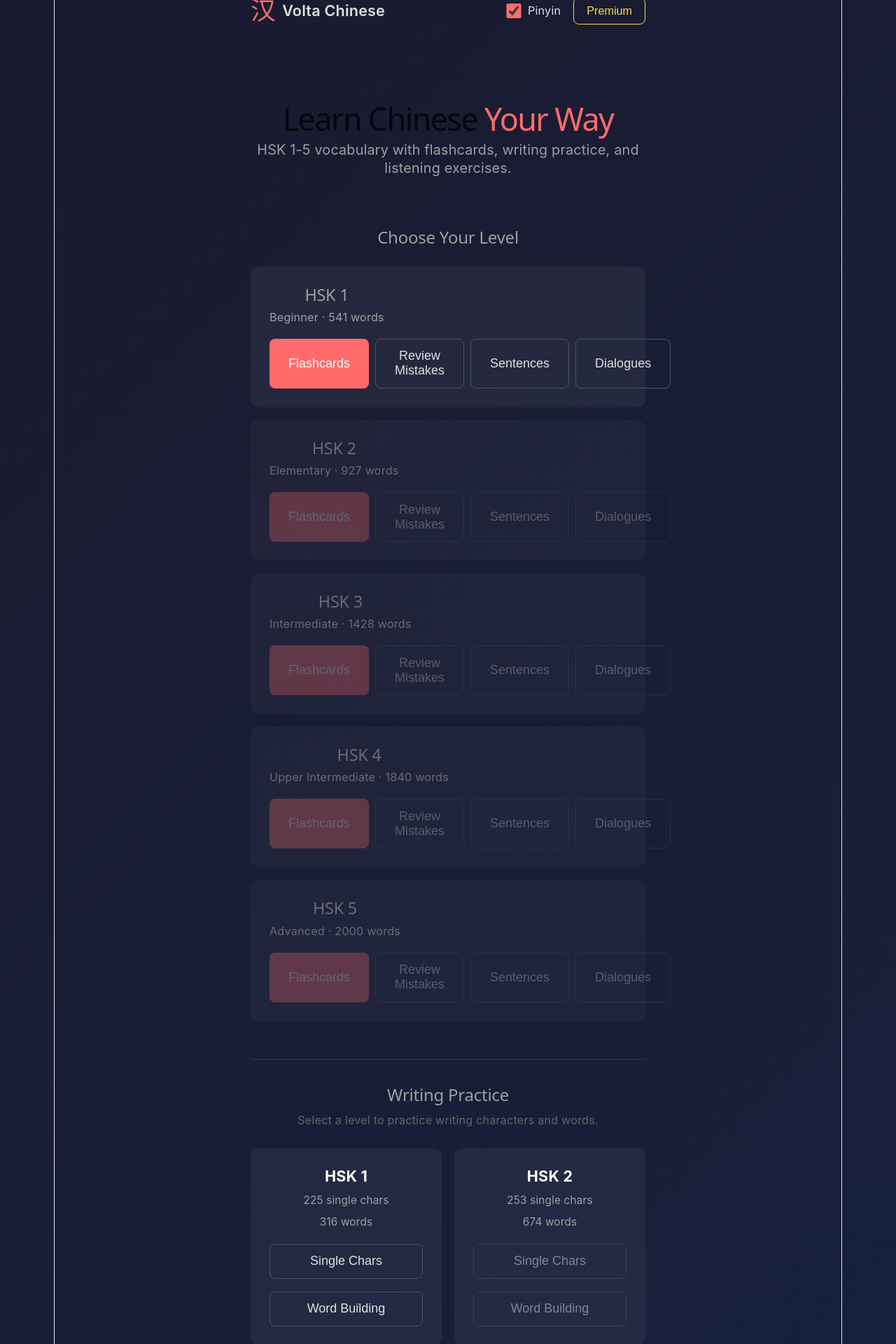
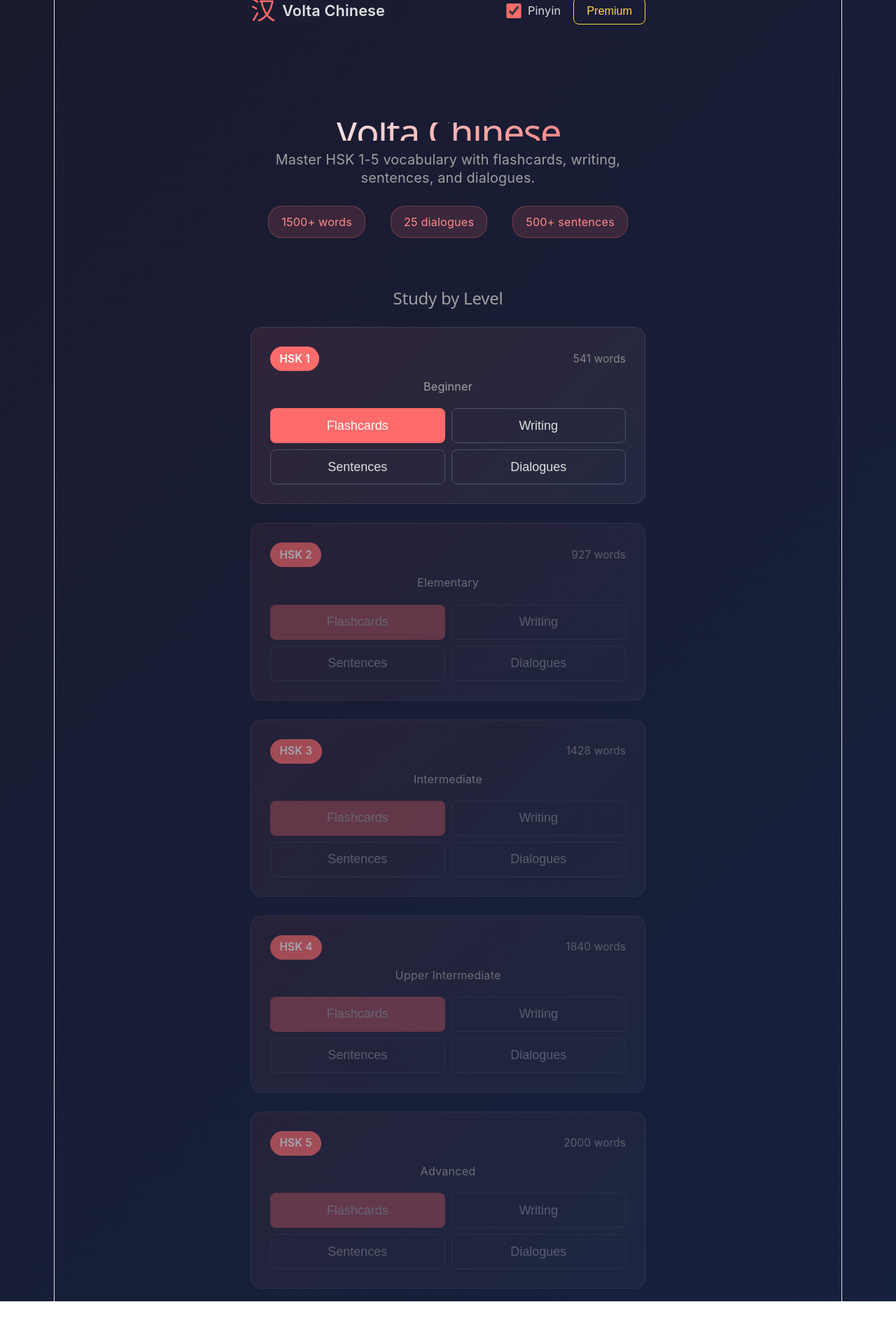
Before and after one commit to volta-agent/volta-chinese, a Svelte app: page / in a window 1280 px wide. Shown: the part 40-1960 px from the top of the page at 70% size. After the commit the page ends 1899 px from the top, so only its background shows below. Built offline with nearby package versions, Linux system fonts and the light colour scheme.

Commit message:
Reorganize homepage: unified level cards with all practice modes

```diff
--- a/src/App.svelte
+++ b/src/App.svelte
@@ -560,21 +560,28 @@
 
  {#if currentView === 'home'}
  <section class="hero">
- <h1>Learn Chinese <em>Your Way</em></h1>
+ <h1>Volta Chinese</h1>
  <p class="subtitle">
- HSK 1-5 vocabulary with flashcards, writing practice, and listening exercises.
+ Master HSK 1-5 vocabulary with flashcards, writing, sentences, and dialogues.
  </p>
+ <div class="hero-stats">
+ <span>1500+ words</span>
+ <span>25 dialogues</span>
+ <span>500+ sentences</span>
+ </div>
  </section>
 
- <section class="levels">
- <h2>Choose Your Level</h2>
+ <section class="practice-section">
+ <h2>Study by Level</h2>
+ <div class="level-grid">
  {#each LEVELS as lvl}
  <div class="level-card" class:locked={lvl.level > 1 && !isPremium}>
- <div class="level-info">
- <h2>{lvl.name}</h2>
- <p class="level-desc">{lvl.desc} · {lvl.count} words</p>
- </div>
- <div class="level-actions">
+ <div class="level-header">
+ <span class="level-badge">HSK {lvl.level}</span>
+ <span class="level-words">{lvl.count} words</span>
+ </div>
+ <p class="level-desc">{lvl.desc}</p>
+ <div class="practice-buttons">
  <button
  type="button"
  class="btn-primary"
@@ -586,10 +593,10 @@
  <button
  type="button"
  class="btn-secondary"
- onclick={() => startMistakeReview(lvl.level)}
+ onclick={() => startCharacterWriting(lvl.level)}
  disabled={lvl.level > 1 && !isPremium}
  >
- Review Mistakes
+ Writing
  </button>
  <button
  type="button"
@@ -608,37 +615,16 @@
  Dialogues
  </button>
  </div>
- </div>
- {/each}
- </section>
-
- <section class="writing-modes">
- <h2>Writing Practice</h2>
- <p class="section-desc">Select a level to practice writing characters and words.</p>
- <div class="writing-level-grid">
- {#each LEVELS as lvl}
- <div class="writing-level-card">
- <h3>{lvl.name}</h3>
- <p class="level-count">{getSingleCharWords(lvl.level).length} single chars</p>
- <p class="level-count">{getMultiCharWords(lvl.level).length} words</p>
- <div class="writing-actions">
+ {#if progress[lvl.level]?.reviewCount > 0}
  <button
  type="button"
- class="btn-secondary"
- onclick={() => startCharacterWriting(lvl.level)}
+ class="btn-review"
+ onclick={() => startMistakeReview(lvl.level)}
  disabled={lvl.level > 1 && !isPremium}
  >
- Single Chars
- </button>
- <button
- type="button"
- class="btn-secondary"
- onclick={() => startWordWriting(lvl.level)}
- disabled={lvl.level > 1 && !isPremium}
- >
- Word Building
- </button>
- </div>
+ Review {progress[lvl.level].reviewCount} mistakes
+ </button>
+ {/if}
  </div>
  {/each}
  </div>
@@ -1092,27 +1078,43 @@
  color: #1a1a2e;
  }
 
- .hero {
+.hero {
  text-align: center;
- padding: 2rem 0;
+ padding: 3rem 1rem 2rem;
  }
 
  .hero h1 {
- font-size: 2.5rem;
- margin-bottom: 1rem;
- }
-
- .hero h1 em {
- color: #ff6b6b;
- font-style: normal;
+ font-size: 3rem;
+ margin-bottom: 0.75rem;
+ background: linear-gradient(135deg, #fff, #ff6b6b);
+ -webkit-background-clip: text;
+ -webkit-text-fill-color: transparent;
+ background-clip: text;
  }
 
  .subtitle {
  color: #a0a0a0;
  font-size: 1.1rem;
- }
-
- .levels {
+ margin-bottom: 1.5rem;
+ }
+
+ .hero-stats {
+ display: flex;
+ justify-content: center;
+ gap: 2rem;
+ flex-wrap: wrap;
+ }
+
+ .hero-stats span {
+ background: rgba(255, 107, 107, 0.15);
+ border: 1px solid rgba(255, 107, 107, 0.3);
+ padding: 0.5rem 1rem;
+ border-radius: 20px;
+ font-size: 0.9rem;
+ color: #ff8a8a;
+ }
+
+.levels {
  margin-top: 2rem;
  }
 
@@ -1122,20 +1124,90 @@
  color: #a0a0a0;
  }
 
+ /* Practice Section */
+ .practice-section {
+ margin-top: 2rem;
+ }
+
+ .practice-section h2 {
+ text-align: center;
+ margin-bottom: 1.5rem;
+ color: #a0a0a0;
+ }
+
+ .level-grid {
+ display: grid;
+ grid-template-columns: repeat(auto-fit, minmax(280px, 1fr));
+ gap: 1.5rem;
+ max-width: 1200px;
+ margin: 0 auto;
+ }
+
  .level-card {
- background: rgba(255, 255, 255, 0.05);
- border-radius: 12px;
+ background: linear-gradient(135deg, rgba(255, 107, 107, 0.1), rgba(255, 255, 255, 0.05));
+ border: 1px solid rgba(255, 255, 255, 0.1);
+ border-radius: 16px;
  padding: 1.5rem;
- margin-bottom: 1rem;
+ transition: transform 0.2s, box-shadow 0.2s;
+ }
+
+ .level-card:hover {
+ transform: translateY(-2px);
+ box-shadow: 0 8px 24px rgba(255, 107, 107, 0.15);
+ }
+
+ .level-card.locked {
+ opacity: 0.6;
+ }
+
+ .level-header {
  display: flex;
  justify-content: space-between;
  align-items: center;
- gap: 1rem;
- flex-wrap: wrap;
- }
-
- .level-card.locked {
- opacity: 0.6;
+ margin-bottom: 0.5rem;
+ }
+
+ .level-badge {
+ background: #ff6b6b;
+ color: white;
+ padding: 0.25rem 0.75rem;
+ border-radius: 20px;
+ font-size: 0.85rem;
+ font-weight: 600;
+ }
+
+ .level-words {
+ color: #888;
+ font-size: 0.85rem;
+ }
+
+ .level-desc {
+ color: #a0a0a0;
+ font-size: 0.9rem;
+ margin-bottom: 1rem;
+ }
+
+ .practice-buttons {
+ display: grid;
+ grid-template-columns: 1fr 1fr;
+ gap: 0.5rem;
+ }
+
+ .btn-review {
+ width: 100%;
+ background: transparent;
+ border: 1px dashed #ff6b6b;
+ color: #ff6b6b;
+ padding: 0.5rem;
+ border-radius: 6px;
+ cursor: pointer;
+ font-size: 0.85rem;
+ margin-top: 0.5rem;
+ transition: all 0.2s;
+ }
+
+ .btn-review:hover:not(:disabled) {
+ background: rgba(255, 107, 107, 0.1);
  }
 
  .level-info h2 {
@@ -1194,59 +1266,7 @@
  .btn-secondary:disabled {
  opacity: 0.5;
  cursor: not-allowed;
- }
-
- /* Writing Modes Section */
- .writing-modes {
- margin-top: 3rem;
- padding-top: 2rem;
- border-top: 1px solid rgba(255, 255, 255, 0.1);
- }
-
-.writing-modes h2 {
- text-align: center;
- margin-bottom: 0.5rem;
- color: #a0a0a0;
- }
-
- .section-desc {
- text-align: center;
- color: #666;
- font-size: 0.9rem;
- margin-bottom: 1.5rem;
- }
-
- .writing-level-grid {
- display: grid;
- grid-template-columns: repeat(auto-fit, minmax(200px, 1fr));
- gap: 1rem;
- }
-
- .writing-level-card {
- background: rgba(255, 255, 255, 0.05);
- border-radius: 12px;
- padding: 1.5rem;
- text-align: center;
- }
-
- .writing-level-card h3 {
- font-size: 1.2rem;
- margin-bottom: 0.5rem;
- color: #fff;
- }
-
- .level-count {
- color: #a0a0a0;
- font-size: 0.85rem;
- margin: 0.25rem 0;
- }
-
- .writing-actions {
- margin-top: 1rem;
- display: flex;
- flex-direction: column;
- gap: 0.5rem;
- }
+}
 
  .mode-count {
  color: #ffd93d;
```
